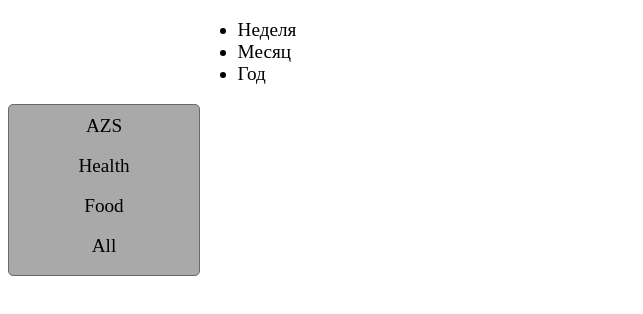
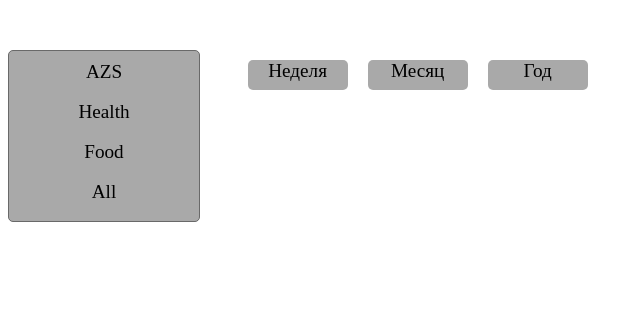
Before and after one commit to evglaptev/PerFinance, an Angular app: page / in a window 1280 px wide. Shown: the top 314 px of the page, without its empty margins (0-643 px from the left). Built offline with nearby package versions, Linux system fonts and the light colour scheme; no server answers.

Commit message:
css timeperiod upd

```diff
--- a/src/app/app.component.css
+++ b/src/app/app.component.css
@@ -17,5 +17,6 @@ body{
 }
 .operation__list{
   width: 700px;
-  margin: 10px 2% 0 15% ;
+  margin: 0px 2% 0 15% ;
+  padding-top: 50px;
 }
--- a/src/app/periods/period-item-list/period-item-list.component.css
+++ b/src/app/periods/period-item-list/period-item-list.component.css
@@ -0,0 +1,25 @@
+
+li{
+
+  background-color:darkgray;
+  margin: 10px 10px;
+  list-style: none;
+  height: 30px;
+  width: 100px;
+  text-align: center;
+  float: left;
+  border-radius: 5px;
+  vertical-align: middle;
+  display: inline;
+
+}
+ul{
+  margin-bottom: 50px;
+}
+li:hover{
+
+  color: darkslategrey;
+  background-color: lightgray;
+  border-radius: 5px;
+  cursor: pointer;
+}
--- a/src/app/static-of-period/static-of-period.component.css
+++ b/src/app/static-of-period/static-of-period.component.css
@@ -1,3 +1,5 @@
 .body{
   margin-left:200px;
+
+  padding-top: 50px;
 }
```
